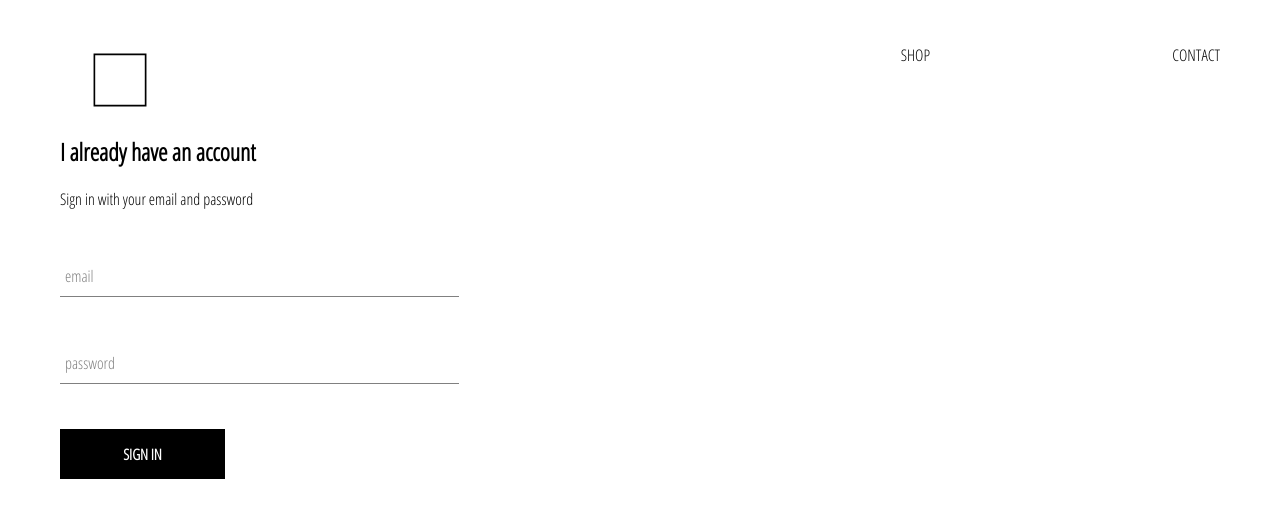
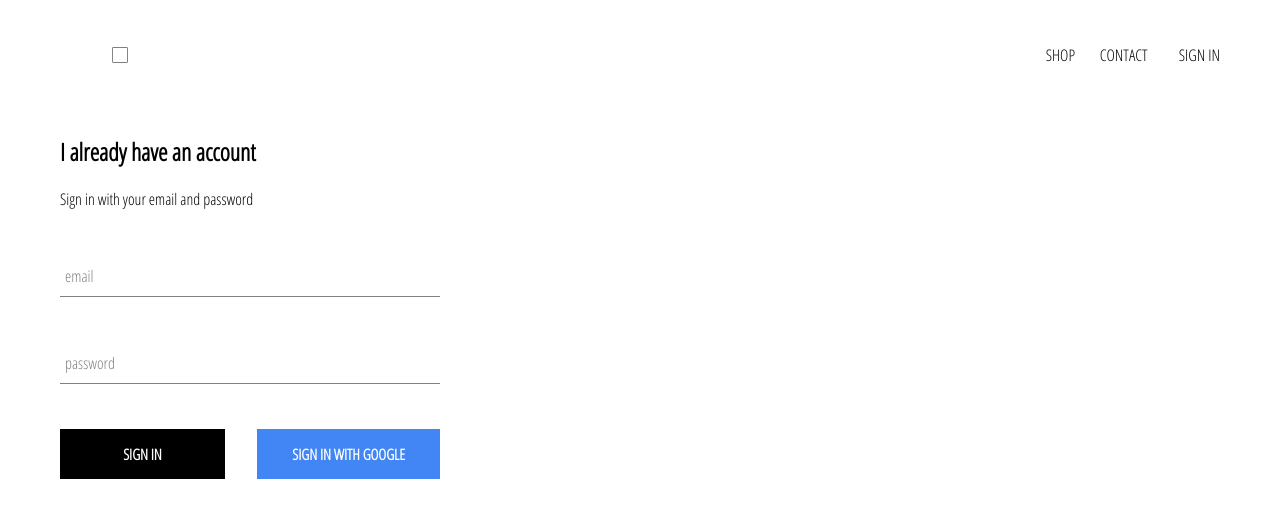
Before and after one commit to jubairmr9/hassan-clothing, a React (Create React App) app: page /signin in a window 1280 px wide. Shown: the top 518 px of the page. Built offline with nearby package versions, Linux system fonts and the light colour scheme; no server answers.

Commit message:
Integrated Firebase into app. Created Sign in page with sign in component and sign in with Google

```diff
--- a/package.json
+++ b/package.json
@@ -6,6 +6,7 @@
     "@testing-library/jest-dom": "^5.16.1",
     "@testing-library/react": "^11.2.7",
     "@testing-library/user-event": "^12.8.3",
+    "firebase": "^9.6.1",
     "node-sass": "^7.0.1",
     "react": "^17.0.2",
     "react-dom": "^17.0.2",
--- a/src/App.css
+++ b/src/App.css
@@ -7,3 +7,7 @@
     text-decoration: none;
     color: black;
 }
+
+* {
+    box-sizing: border-box;
+}
--- a/src/App.js
+++ b/src/App.js
@@ -1,17 +1,41 @@
 import React from 'react';
 import { Switch, Route } from 'react-router-dom';
+
+import "./App.css";
 
 import HomePage from './pages/homepage/homepage.component';
 import ShopPage from './pages/shop/shop.component';
 import Header from './components/header/header.component';
 import SignInAndSignUpPage from './pages/sign-in-and-sign-up/sign-in-and-sign-up.component.jsx';
+import { auth } from './firebase/firebase.utils';
 
-import "./App.css";
+class App extends React.Component {
+  constructor() {
+    super();
 
-function App() {
+    this.state = {
+        currentUser: null
+    }
+  }
+
+  unsubscribeFromAuth = null;
+
+  componentDidMount() {
+    auth.onAuthStateChanged(user => {
+      this.setState({ currentUser: user })
+
+      console.log(user);
+    })
+  }
+
+  componentWillUnmount() {
+    this.unsubscribeFromAuth();
+  }
+
+  render() {
     return (
       <div>
-      <Header />
+        <Header currentUser={this.state.currentUser} />
         <Switch>
           <Route exact path="/" component={HomePage} />
           <Route path="/shop" component={ShopPage} />
@@ -20,5 +44,6 @@
       </div>
     );
   }
+}
 
 export default App;
--- a/src/components/custom-button/custom-button.component.jsx
+++ b/src/components/custom-button/custom-button.component.jsx
@@ -2,8 +2,11 @@
 
 import "./custom-button.styles.scss";
 
-const CustomButton = ({ children, ...otherProps }) => (
-    <button className="custom-button" {...otherProps}>
+const CustomButton = ({ children, isGoogleSignIn, ...otherProps }) => (
+    <button
+        className={`${isGoogleSignIn ? "google-sign-in" : ""} custom-button`}
+        {...otherProps}
+    >
         {children}
     </button>
 )
--- a/src/components/custom-button/custom-button.styles.scss
+++ b/src/components/custom-button/custom-button.styles.scss
@@ -17,4 +17,14 @@
         color: black;
         border: 1px solid black;
     }
+
+    &.google-sign-in {
+        background-color: #4285f4;
+        color: white;
+
+        &:hover {
+            background-color: #357ae8;
+            border: none;
+        }
+    }
 }
--- a/src/components/header/header.component.jsx
+++ b/src/components/header/header.component.jsx
@@ -1,11 +1,13 @@
 import React from "react";
 import { Link } from "react-router-dom";
+
+import { auth } from "../../firebase/firebase.utils";
 
 import { ReactComponent as Logo } from "../../assets/h-logo.svg"
 
 import "./header.style.scss"
 
-const Header = () => (
+const Header = ({ currentUser }) => (
     <div className="header">
         <Link className="logo-container" to="/">
             <Logo className="logo"></Logo>
@@ -17,6 +19,17 @@
             <Link className="options" to="/contacts">
                 CONTACT
             </Link>
+            {
+                currentUser ? (
+                <div className="options" onClick={() => auth.signOut()}>
+                    SIGN OUT
+                </div>
+                ) : (
+                <Link className="options" to="/signin">
+                    SIGN IN
+                </Link>
+                )
+            }
         </div>
     </div>
 )
--- a/src/components/header/header.style.scss
+++ b/src/components/header/header.style.scss
@@ -17,7 +17,7 @@
     }
 
     .options{
-        width: 50%;
+        width: 25%;
         height: 100%;
         display: flex;
         align-items: center;
@@ -25,6 +25,7 @@
 
         .option {
             padding: 10px 15px;
+            cursor: pointer;
         }
     }
 }
--- a/src/components/sign-in/sign-in.component.jsx
+++ b/src/components/sign-in/sign-in.component.jsx
@@ -2,6 +2,8 @@
 
 import CustomButton from "../custom-button/custom-button.component";
 import FormInput from "../form-input/form-input.component";
+
+import { signInWithGoogle } from "../../firebase/firebase.utils";
 
 import "./sign-in.styles.scss";
 
@@ -50,7 +52,15 @@
                         label="password"
                         required
                     />
-                    <CustomButton type="submit">Sign In</CustomButton>
+                    <div className="button">
+                        <CustomButton type="submit">Sign In</CustomButton>
+                        <CustomButton
+                            onClick={signInWithGoogle}
+                            isGoogleSignIn
+                        >
+                            Sign in with Google
+                        </CustomButton>
+                    </div>
                 </form>
             </div>
         );
--- a/src/components/sign-in/sign-in.styles.scss
+++ b/src/components/sign-in/sign-in.styles.scss
@@ -1,9 +1,14 @@
 .sign-in {
-    width: 30vw;
+    width: 380px;
     display: flex;
     flex-direction: column;
 
     .title {
         margin: 10px 0;
     }
+
+    .button {
+        display: flex;
+        justify-content: space-between;
+    }
 }
--- /dev/null
+++ b/src/firebase/firebase.utils.js
@@ -0,0 +1,24 @@
+import firebase from "firebase/compat/app";
+import "firebase/compat/firestore";
+import "firebase/compat/auth";
+
+const config = {
+    apiKey: "AIzaSyAlGsyKOeECpl_mQFSngOf0OiHNm6FmBYo",
+    authDomain: "hassan-db.firebaseapp.com",
+    projectId: "hassan-db",
+    storageBucket: "hassan-db.appspot.com",
+    messagingSenderId: "594807220729",
+    appId: "1:594807220729:web:e1eaba154734e39c207528",
+    measurementId: "G-HHERVKJFLM"
+  };
+
+firebase.initializeApp(config);
+
+export const auth = firebase.auth();
+export const firestore = firebase.firestore();
+
+const provider = new firebase.auth.GoogleAuthProvider();
+provider.setCustomParameters({ promp: "select_account" });
+export const signInWithGoogle = () => auth.signInWithPopup(provider);
+
+export default firebase;
```
Also changed, not shown: 1 other file (tests, documents, lock files or other folders). Lines whose indentation alone changed are shown as unchanged.
